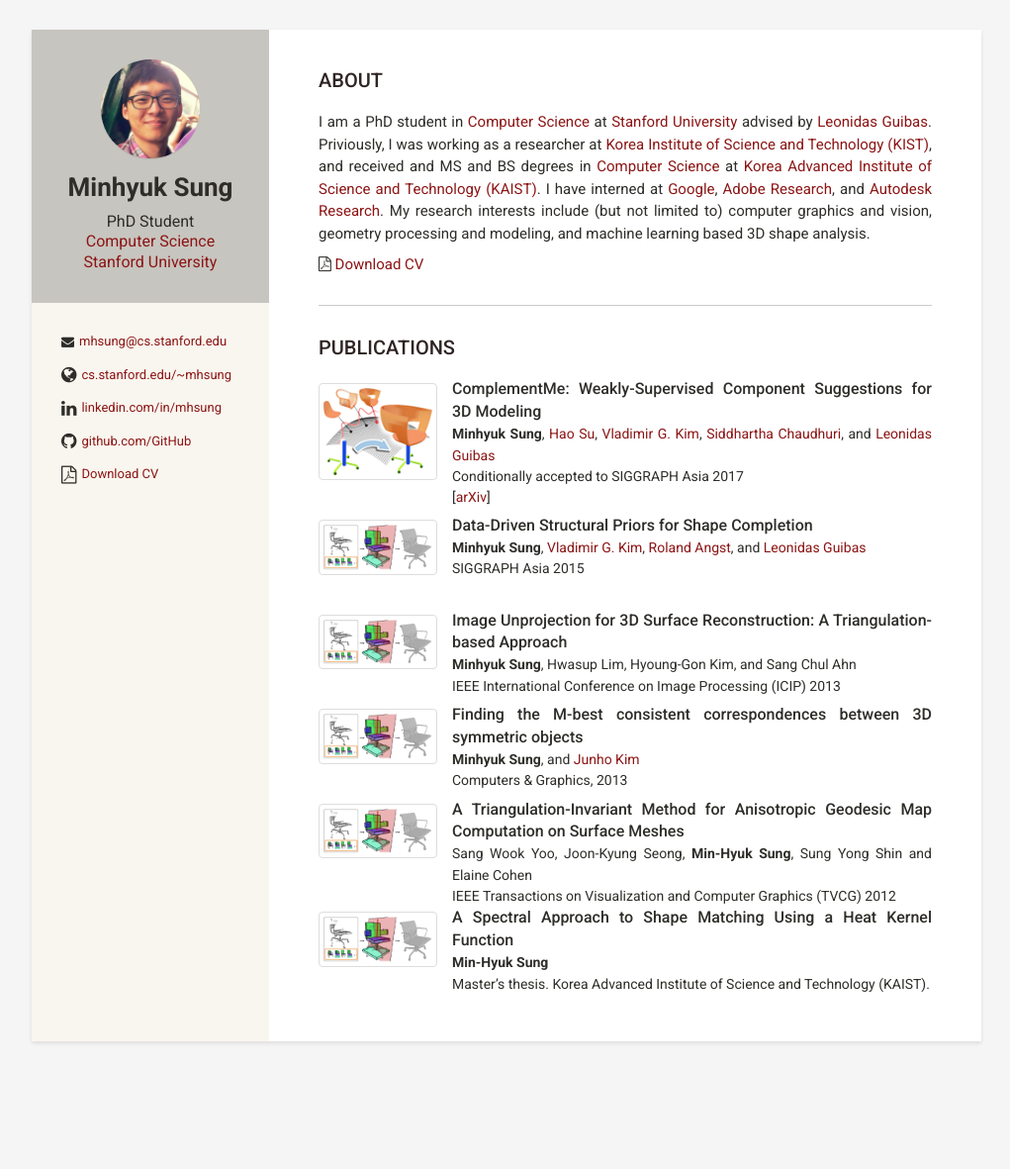
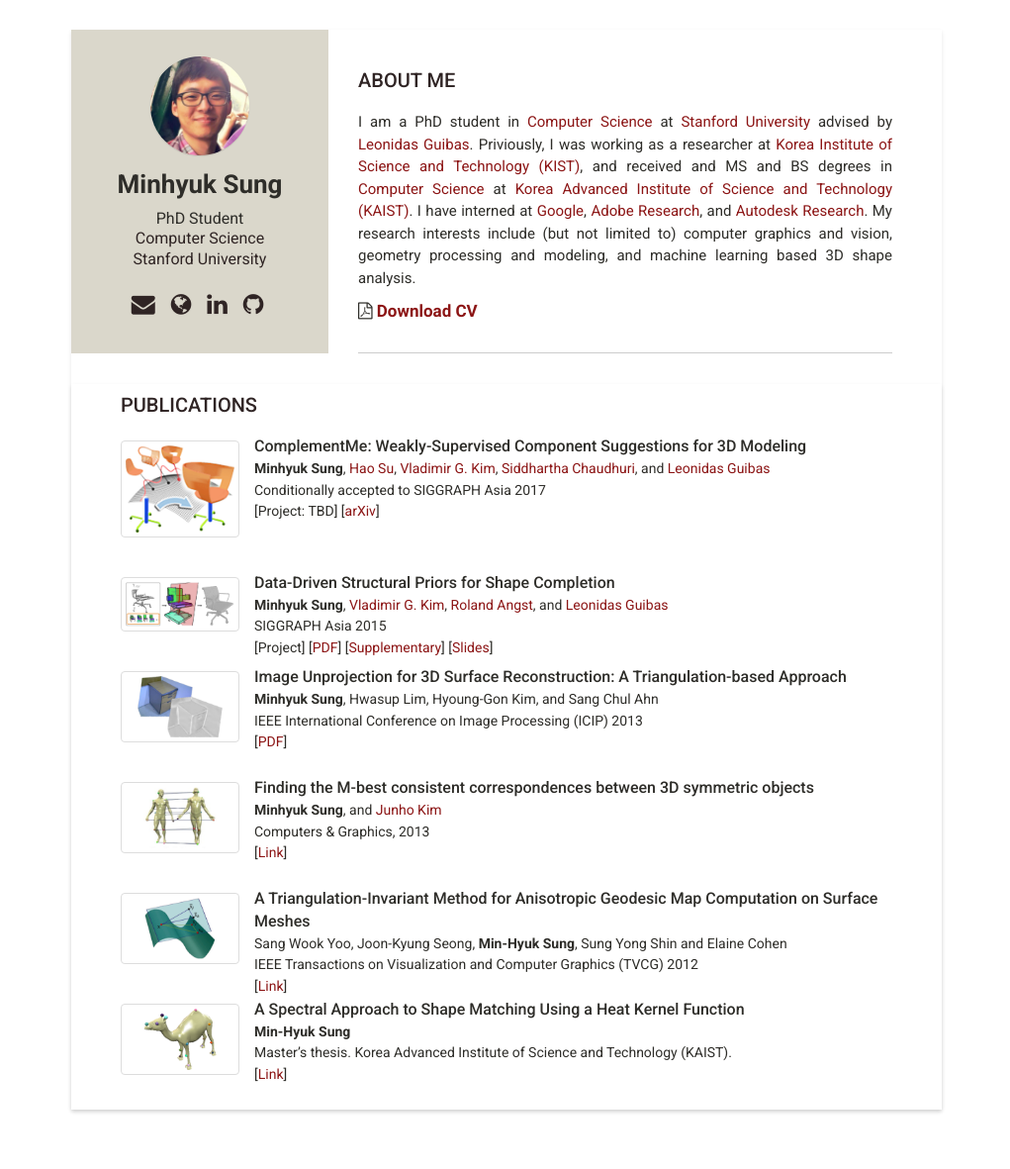
Before and after one commit to mhsung/mhsung.github.io, a Jekyll site: the page built from index.html, in a window 1280 px wide. Shown: the whole page at 99% size, without its empty margins (128-1149 px from the left). Built offline with Jekyll 4.4.1, drawn with Linux system fonts in a browser that asks for light colours; before the commit the page ends 1082 px from its top, so only the background shows below that.

Commit message:
Changed layout.

```diff
--- a/_includes/about.html
+++ /dev/null
@@ -1,12 +0,0 @@
-<section class="section summary-section">
-  <!--<h2 class="section-title"><i class="fa fa-user"></i>About</h2>-->
-  <h2 class="section-title">About</h2>
-  <div class="summary">
-    <p>
-    I am a PhD student in <a href="https://cs.stanford.edu/" target="_blank">Computer Science</a> at <a href="https://www.stanford.edu/" target="_blank">Stanford University</a> advised by <a href="http://geometry.stanford.edu/member/guibas/" target="_blank">Leonidas Guibas</a>. Priviously, I was working as a researcher at <a href="https://eng.kist.re.kr/kist_eng/main/" target="_blank">Korea Institute of Science and Technology (KIST)</a>, and received and MS and BS degrees in <a href="https://cs.kaist.ac.kr/" target="_blank">Computer Science</a> at <a href="http://www.kaist.edu/" target="_blank">Korea Advanced Institute of Science and Technology (KAIST)</a>. I have interned at <a href="https://www.google.com/" target="_blank">Google</a>, <a href="https://research.adobe.com/" target="_blank">Adobe Research</a>, and <a href="https://www.autodeskresearch.com/" target="_blank">Autodesk Research</a>.
-    My research interests include (but not limited to) computer graphics and vision, geometry processing and modeling, and machine learning based 3D shape analysis.
-    </p>
-
-    <i class="fa fa-file-pdf-o"></i> <a href="https:{{site.cv}}">Download CV</a>
-  </div><!--//summary-->
-</section><!--//section-->
--- /dev/null
+++ b/_includes/profile.html
@@ -0,0 +1,31 @@
+<div class="profile-container">
+  <img class="profile-img" src="{{site.baseurl}}/assets/images/profile.png" alt="profile picture" />
+  <h1 class="name">{{site.name}}</h1>
+  <h3 class="tagline">
+    PhD Student<br>
+    <a href="https://cs.stanford.edu" target="_blank">Computer Science</a><br>
+    <a href="https://www.stanford.edu" target="_blank">Stanford University</a><br>
+  </h3>
+  <h3 class="icon">
+    <a href="mailto: {{site.email}}"><i class="fa fa-envelope"></i></a>
+    <a href="http://{{site.website}}"><i class="fa fa-globe"></i></a>
+    <a href="https://in.linkedin.com/in/{{site.linkedin}}" target="_blank"><i class="fa fa-linkedin"></i></a>
+    <a href="http://github.com/{{site.github}}" target="_blank"><i class="fa fa-github"></i></a>
+  </h3>
+</div><!--//profile-container-->
+
+<div class="about-container">
+  <section class="section summary-section">
+    <h2 class="section-title">About Me</h2>
+    <div class="summary">
+      <p>
+      I am a PhD student in <a href="https://cs.stanford.edu/" target="_blank">Computer Science</a> at <a href="https://www.stanford.edu/" target="_blank">Stanford University</a> advised by <a href="http://geometry.stanford.edu/member/guibas/" target="_blank">Leonidas Guibas</a>. Priviously, I was working as a researcher at <a href="https://eng.kist.re.kr/kist_eng/main/" target="_blank">Korea Institute of Science and Technology (KIST)</a>, and received and MS and BS degrees in <a href="https://cs.kaist.ac.kr/" target="_blank">Computer Science</a> at <a href="http://www.kaist.edu/" target="_blank">Korea Advanced Institute of Science and Technology (KAIST)</a>. I have interned at <a href="https://www.google.com/" target="_blank">Google</a>, <a href="https://research.adobe.com/" target="_blank">Adobe Research</a>, and <a href="https://www.autodeskresearch.com/" target="_blank">Autodesk Research</a>.
+      My research interests include (but not limited to) computer graphics and vision, geometry processing and modeling, and machine learning based 3D shape analysis.
+      </p>
+      <div class="icon">
+      <i class="fa fa-file-pdf-o"></i>  <a href="https:{{site.cv}}">Download CV</a>
+      </div>
+    </div><!--//summary-->
+  </section><!--//section-->
+  <hr>
+</div><!--//about-container-->
--- a/_includes/publications.html
+++ b/_includes/publications.html
@@ -21,6 +21,7 @@
           <a href="https://geometry.stanford.edu/member/guibas/" target="_blank:">Leonidas Guibas</a>
           <br>
           Conditionally accepted to SIGGRAPH Asia 2017<br>
+          [Project: TBD]
           [<a href="https://arxiv.org/abs/1708.01841" target="_blank">arXiv</a>]
         </span>
       </div>
@@ -40,7 +41,11 @@
           <a href="http://vova.kim" target="_blank">Vladimir G. Kim</a>,
           <a href="http://rangst.github.io" target="_blank">Roland Angst</a>, and
           <a href="https://geometry.stanford.edu/member/guibas/" target="_blank:">Leonidas Guibas</a><br>
-          SIGGRAPH Asia 2015
+          SIGGRAPH Asia 2015<br>
+          [Project]
+          [<a href="https://www.dropbox.com/s/cbe5blo6l8g2drm/structure-completion.pdf?dl=1" target="_blank">PDF</a>]
+          [<a href="https://www.dropbox.com/s/cbe5blo6l8g2drm/structure-completion-supplementary.pdf?dl=1" target="_blank">Supplementary</a>]
+          [<a href="https://www.dropbox.com/s/cbe5blo6l8g2drm/structure-completion-presentation.pdf?dl=1" target="_blank">Slides</a>]
         </span>
       </div>
     </div>
@@ -48,7 +53,7 @@
     <!-- icip 13' -->
     <div class="table-row">
       <div class="thumbnail-cell">
-        <img class="thumbnail" src="{{site.baseurl}}/assets/images/scene-completion-thumbnail.png" alt="thumbnail"/>
+        <img class="thumbnail" src="{{site.baseurl}}/assets/images/unprojection-thumbnail.png" alt="thumbnail"/>
       </div>
       <div class="description-cell">
         <span class="title">
@@ -56,7 +61,8 @@
         </span><br>
         <span class="summary">
           <b>Minhyuk Sung</b>, Hwasup Lim, Hyoung-Gon Kim, and Sang Chul Ahn<br>
-          IEEE International Conference on Image Processing (ICIP) 2013
+          IEEE International Conference on Image Processing (ICIP) 2013<br>
+          [<a href="https://pdfs.semanticscholar.org/cf63/15330eae490ecd255549e95703c0974bcd2b.pdf" target="_blank">PDF</a>]
         </span>
       </div>
     </div>
@@ -64,7 +70,7 @@
     <!-- c&g 13' -->
     <div class="table-row">
       <div class="thumbnail-cell">
-        <img class="thumbnail" src="{{site.baseurl}}/assets/images/scene-completion-thumbnail.png" alt="thumbnail"/>
+        <img class="thumbnail" src="{{site.baseurl}}/assets/images/m-best-thumbnail.png" alt="thumbnail"/>
       </div>
       <div class="description-cell">
         <span class="title">
@@ -73,7 +79,8 @@
         <span class="summary">
           <b>Minhyuk Sung</b>, and
           <a href="https://home1.kookmin.ac.kr/~junho/" target="_blank">Junho Kim</a><br>
-          Computers & Graphics, 2013
+          Computers & Graphics, 2013<br>
+          [<a href="http://www.sciencedirect.com/science/article/pii/S0097849312001732?via%3Dihub" target="_blank">Link</a>]
         </span>
       </div>
     </div>
@@ -81,7 +88,7 @@
     <!-- tvcg 12' -->
     <div class="table-row">
       <div class="thumbnail-cell">
-        <img class="thumbnail" src="{{site.baseurl}}/assets/images/scene-completion-thumbnail.png" alt="thumbnail"/>
+        <img class="thumbnail" src="{{site.baseurl}}/assets/images/anisotropic-thumbnail.png" alt="thumbnail"/>
       </div>
       <div class="description-cell">
         <span class="title">
@@ -89,7 +96,8 @@
         </span><br>
         <span class="summary">
           Sang Wook Yoo, Joon-Kyung Seong, <b>Min-Hyuk Sung</b>, Sung Yong Shin and Elaine Cohen<br>
-          IEEE Transactions on Visualization and Computer Graphics (TVCG) 2012
+          IEEE Transactions on Visualization and Computer Graphics (TVCG) 2012<br>
+          [<a href="https://www.computer.org/csdl/trans/tg/2012/10/ttg2012101664-abs.html" target="_blank">Link</a>]
         </span>
       </div>
     </div>
@@ -97,7 +105,7 @@
     <!-- MS Thesis -->
     <div class="table-row">
       <div class="thumbnail-cell">
-        <img class="thumbnail" src="{{site.baseurl}}/assets/images/scene-completion-thumbnail.png" alt="thumbnail"/>
+        <img class="thumbnail" src="{{site.baseurl}}/assets/images/ms-thesis-thumbnail.png" alt="thumbnail"/>
       </div>
       <div class="description-cell">
         <span class="title">
@@ -105,7 +113,8 @@
         </span><br>
         <span class="summary">
           <b>Min-Hyuk Sung</b><br>
-          Master’s thesis. Korea Advanced Institute of Science and Technology (KAIST).
+          Master’s thesis. Korea Advanced Institute of Science and Technology (KAIST).<br>
+          [<a href="https://www.computer.org/csdl/trans/tg/2012/10/ttg2012101664-abs.html" target="_blank">Link</a>]
         </span>
       </div>
     </div>
--- a/_includes/sidebar.html
+++ /dev/null
@@ -1,26 +0,0 @@
-<!-- Use icons from fontawesome when you are adding new item in the contact list  -->
-
-<div class="sidebar-wrapper">
-  <div class="profile-container">
-    <img class="profile-img" src="{{site.baseurl}}/assets/images/{% if site.pic %}{{ site.pic }}{% else %}profile.png{% endif %}" alt="profile picture" />
-    <h1 class="name">{{site.name}}</h1>
-    <h3 class="tagline">
-      PhD Student<br>
-      <a href="https://cs.stanford.edu" target="_blank">Computer Science</a><br>
-      <a href="https://www.stanford.edu" target="_blank">Stanford University</a><br>
-    </h3>
-  </div><!--//profile-container-->
-
-  <div class="contact-container container-block">
-    <ul class="list-unstyled contact-list">
-      <li class="email"><i class="fa fa-envelope"></i><a href="mailto: {{site.email}}">{{site.email}}</a></li>
-      <li class="website"><i class="fa fa-globe"></i><a href="http://{{site.website}}" target="_blank">{{site.website}}</a></li>
-      <li class="linkedin"><i class="fa fa-linkedin"></i><a href="https://in.linkedin.com/in/{{site.linkedin}}" target="_blank">linkedin.com/in/{{site.linkedin}}</a></li>
-      <li class="github"><i class="fa fa-github"></i><a href="http://github.com/{{site.github}}" target="_blank">github.com/{{site.github}}</a></li>
-      <li class="cv"><i class="fa fa-file-pdf-o"></i><a href="https://{{site.cv}}">Download CV</a></li>
-    </ul>
-  </div><!--//contact-container-->
-
-  {% include sidebar_bottom.html %}
-
-</div><!--//sidebar-wrapper-->
--- a/_layouts/default.html
+++ b/_layouts/default.html
@@ -9,13 +9,7 @@
 
 <body>
   <div class="wrapper">
-  {% include sidebar.html %}
-
-    <div class="main-wrapper">
-
-      {{content}}
-
-    </div><!--//main-body-->
+    {{content}}
   </div>
 
   {% include scripts.html %}
--- a/assets/css/styles.css
+++ b/assets/css/styles.css
@@ -11,7 +11,7 @@
 :root {
   /* https://identity.stanford.edu/color.html */
   --background-color:#f5f5f5;
-  --side-background-color:#F9F6EF;  /* Stanford Light Sandstone */
+  --side-background-color:#dad7cb;  /* Stanford Light Sandstone */
   --body-color:#2e2d29; /* Stanford Black */
   --header-color:#2F2424; /* Stanford Chocolate */
   --link-color:#8c1515;  /* Stanford Cardinal Red */
@@ -21,7 +21,7 @@
 body {
   font-family: 'Roboto', sans-serif;
   color: var(--body-color);
-  background: var(--background-color);
+  background: #fff;
   font-size: 15px;
   padding: 30px;
   -webkit-font-smoothing: antialiased;
@@ -55,6 +55,9 @@
 a:focus {
   text-decoration: none;
 }
+a:active {
+  color: var(--link-color);
+}
 a:visited {
   color: var(--link-color);
 }
@@ -70,123 +73,21 @@
   padding: 0;
 }
 .wrapper {
-  background: var(--side-background-color);
-  max-width: 960px;
+  background: #fff;
+  width: 880px;
   margin: 0 auto;
   position: relative;
   -webkit-box-shadow: 0px 2px 4px rgba(0, 0, 0, 0.1);
   -moz-box-shadow: 0px 2px 4px rgba(0, 0, 0, 0.1);
   box-shadow: 0px 2px 4px rgba(0, 0, 0, 0.1);
 }
-.sidebar-wrapper {
-  background: var(--side-background-color);
-  position: absolute;
-  width: 240px;
-  height: 100%;
-  min-height: 800px;
-  //color: #fff;
+.wrapper .section {
+  margin-top: 30px;
+  margin-bottom: 30px;
+  text-align: justify;
+  text-justify: inter-word;
 }
-.sidebar-wrapper a {
-  //color: #fff;
-}
-.sidebar-wrapper .profile-container {
-  padding: 30px;
-  background: rgba(0, 0, 0, 0.2);
-  text-align: center;
-  //color: #fff;
-}
-.sidebar-wrapper .name {
-  font-size: 26px;
-  font-weight: 700;
-  margin-top: 0;
-  margin-bottom: 10px;
-}
-.sidebar-wrapper .tagline {
-  //color: rgba(255, 255, 255, 0.6);
-  font-size: 16px;
-  font-weight: 400;
-  line-height: 130%;
-  margin-top: 0;
-  margin-bottom: 0;
-}
-.sidebar-wrapper .profile {
-  margin-bottom: 15px;
-}
-.sidebar-wrapper .contact-list .fa {
-  margin-right: 5px;
-  font-size: 18px;
-  vertical-align: middle;
-}
-.sidebar-wrapper .contact-list li {
-  margin-bottom: 15px;
-}
-.sidebar-wrapper .contact-list li:last-child {
-  margin-bottom: 0;
-}
-.sidebar-wrapper .contact-list .email .fa {
-  font-size: 13px;
-}
-.sidebar-wrapper .container-block {
-  font-size: 13px;
-  padding: 30px;
-}
-.sidebar-wrapper .container-block-title {
-  text-transform: uppercase;
-  font-size: 16px;
-  font-weight: 700;
-  margin-top: 0;
-  margin-bottom: 15px;
-}
-.sidebar-wrapper .degree {
-  font-size: 14px;
-  margin-top: 0;
-  margin-bottom: 5px;
-}
-.sidebar-wrapper .education-container .item {
-  margin-bottom: 15px;
-}
-.sidebar-wrapper .education-container .item:last-child {
-  margin-bottom: 0;
-}
-.sidebar-wrapper .education-container .meta {
-  //color: rgba(255, 255, 255, 0.6);
-  font-weight: 500;
-  margin-bottom: 0px;
-  margin-top: 0;
-}
-.sidebar-wrapper .education-container .time {
-  //color: rgba(255, 255, 255, 0.6);
-  font-weight: 500;
-  margin-bottom: 0px;
-}
-.sidebar-wrapper .languages-container .lang-desc {
-  //color: rgba(255, 255, 255, 0.6);
-}
-.sidebar-wrapper .languages-list {
-  margin-bottom: 0;
-}
-.sidebar-wrapper .languages-list li {
-  margin-bottom: 10px;
-}
-.sidebar-wrapper .languages-list li:last-child {
-  margin-bottom: 0;
-}
-.sidebar-wrapper .interests-list {
-  margin-bottom: 0;
-}
-.sidebar-wrapper .interests-list li {
-  margin-bottom: 10px;
-}
-.sidebar-wrapper .interests-list li:last-child {
-  margin-bottom: 0;
-}
-.main-wrapper {
-  background: #fff;
-  padding: 10px;
-  padding-left: 290px;
-  padding-right: 50px;
-}
-.main-wrapper .section-title {
+.wrapper .section-title {
   text-transform: uppercase;
   font-size: 20px;
   font-weight: 500;
@@ -195,7 +96,7 @@
   margin-top: 0;
   margin-bottom: 20px;
 }
-.main-wrapper .section-title .fa {
+.wrapper .section-title .fa {
   width: 30px;
   height: 30px;
   margin-right: 8px;
@@ -216,45 +117,86 @@
   position: relative;
   top: -2px;
 }
-.main-wrapper .section {
-  margin-top: 30px;
-  margin-bottom: 30px;
-  text-align: justify;
-  text-justify: inter-word;
+.wrapper .profile-container {
+  background: var(--side-background-color);
+  position: absolute;
+  padding: 27px;
+  text-align: center;
+  vertical-align: top;
+  width: 260px;
 }
-.main-wrapper .experiences-section .item {
-  margin-bottom: 30px;
+.wrapper .profile-container a {
+  color: var(--header-color);
 }
-.main-wrapper .upper-row {
-  position: relative;
-  overflow: hidden;
-  margin-bottom: 2px;
+.wrapper .profile-container .name {
+  font-size: 26px;
+  font-weight: 700;
+  margin-top: 0;
+  margin-bottom: 10px;
 }
-.main-wrapper .publications-section .table {
+.wrapper .profile-container .tagline {
+  font-size: 16px;
+  font-weight: 400;
+  line-height: 130%;
+  margin-top: 0;
+  margin-bottom: 0;
+}
+.wrapper .profile-container .icon {
+  word-spacing: 5px;
+}
+.wrapper .profile-container .icon .fa {
+  margin-right: 5px;
+  vertical-align: middle;
+}
+.wrapper .profile-container .container-block-title {
+  text-transform: uppercase;
+  font-size: 16px;
+  font-weight: 700;
+  margin-top: 0;
+  margin-bottom: 15px;
+}
+.wrapper .about-container {
+  padding-left: 290px;
+  padding-right: 50px;
+  padding-top: 10px;
+  padding-bottom: 0px;
+  text-align: left;
+  vertical-align: top;
+}
+.wrapper .about-container .icon {
+  font-size: 17px;
+  font-weight: 600;
+}
+.wrapper .publications-section.table {
   display: table;
 }
-.main-wrapper .publications-section .table-row {
+.wrapper .publications-section.table-row {
   display: table-row;
 }
-.main-wrapper .publications-section .thumbnail-cell {
+.wrapper .publications-section {
+  padding-top: 10px;
+  padding-left: 50px;
+  padding-right: 50px;
+  text-align: left;
+}
+.wrapper .publications-section .thumbnail-cell {
   display: table-cell;
   padding-right: 15px;
   padding-top: 5px;
   padding-bottom: 15px;
 }
-.main-wrapper .publications-section .description-cell {
+.wrapper .publications-section .description-cell {
   display: table-cell;
   vertical-align: top;
 }
-.main-wrapper .publications-section .thumbnail {
+.wrapper .publications-section .thumbnail {
   width:120px;
 }
-.main-wrapper .publications-section .title {
+.wrapper .publications-section .title {
   font-size: 16px;
   font-weight: 500;
 }
-
-.main-wrapper .publications-section .summary {
+.wrapper .publications-section .summary {
   font-size: 14px;
 }
 .footer {
@@ -269,57 +211,17 @@
 .footer .fa-heart {
   color: #fb866a;
 }
-/*
-.main-wrapper .job-title {
-  color: var(--header-color);
-  font-size: 16px;
-  margin-top: 0;
-  margin-bottom: 0;
-  font-weight: 500;
-}
-.main-wrapper .time {
-  position: absolute;
-  right: 0;
-  top: 0;
-  color: var(--header-color);
-}
-.main-wrapper .company {
-  margin-bottom: 10px;
-  color: #97AAC3;
-}
-.skillset .item {
-  margin-bottom: 15px;
-  overflow: hidden;
-}
-.skillset .level-title {
-  font-size: 14px;
-  margin-top: 0;
-  margin-bottom: 12px;
-}
-.skillset .level-bar {
-  height: 12px;
-  background: #f5f5f5;
-}
-.skillset .level-bar-inner {
-  height: 12px;
-  background: #7bc2d3;
-}
-*/
 /* Extra small devices (phones, less than 768px) */
 @media (max-width: 767px) {
-  .sidebar-wrapper {
-    position: static;
-    width: inherit;
-  }
-  .main-wrapper {
+  .wrapper {
     padding: 30px;
   }
-  .main-wrapper .time {
+  .wrapper .time {
     position: static;
     display: block;
     margin-top: 5px;
   }
-  .main-wrapper .upper-row {
+  .wrapper .upper-row {
     margin-bottom: 0;
   }
 }
--- a/index.html
+++ b/index.html
@@ -2,9 +2,10 @@
 layout: default
 ---
 
+<div class="profile">
+{% include profile.html %}
+</div>
 
-{% include about.html %}
-
-<hr/>
-
+<div class="wrapper">
 {% include publications.html %}
+</div>
```
Also changed, not shown: _includes/experience.html (deleted, +0 -45 lines), _includes/interests.html (deleted, +0 -8 lines), _includes/sidebar_bottom.html (deleted, +0 -20 lines), _includes/skills.html (deleted, +0 -53 lines), assets/images/anisotropic-thumbnail.png (added), assets/images/m-best-thumbnail.png (added), assets/images/ms-thesis-thumbnail.png (added), assets/images/unprojection-thumbnail.png (added).
